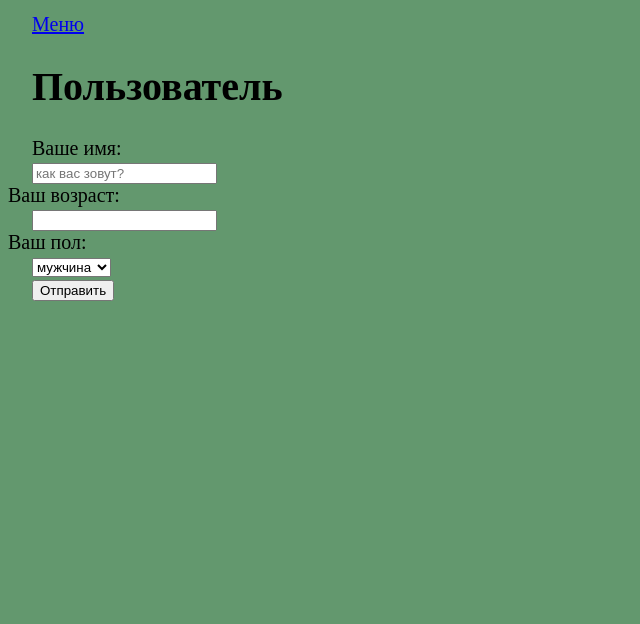
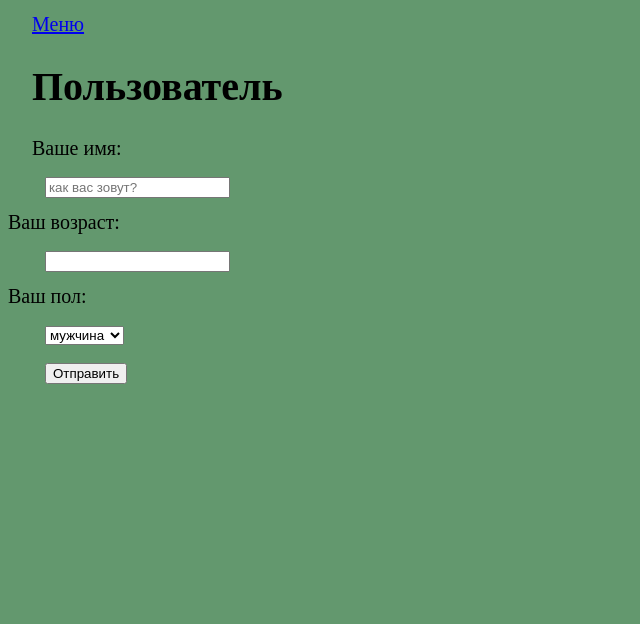
Before and after one commit to OlyaZalevskaya/web-programming-labs-2, a Flask app: page /lab3/forml in a window 1280 px wide. Shown: the part 45-669 px from the top of the page, without its empty margins (0-640 px from the left). Run offline with Flask 3, Linux system fonts and the light colour scheme.

```diff
--- a/static/main.css
+++ b/static/main.css
@@ -34,3 +34,15 @@ img{
     width: 40%;
     margin-left: 350px;
 }
+.error{
+    color: rgb(192, 25, 25);
+
+}
+div{
+    margin: 13px;
+    font-size: 16pt;
+}
+.a{
+    font-size: 20pt;
+
+}
```
